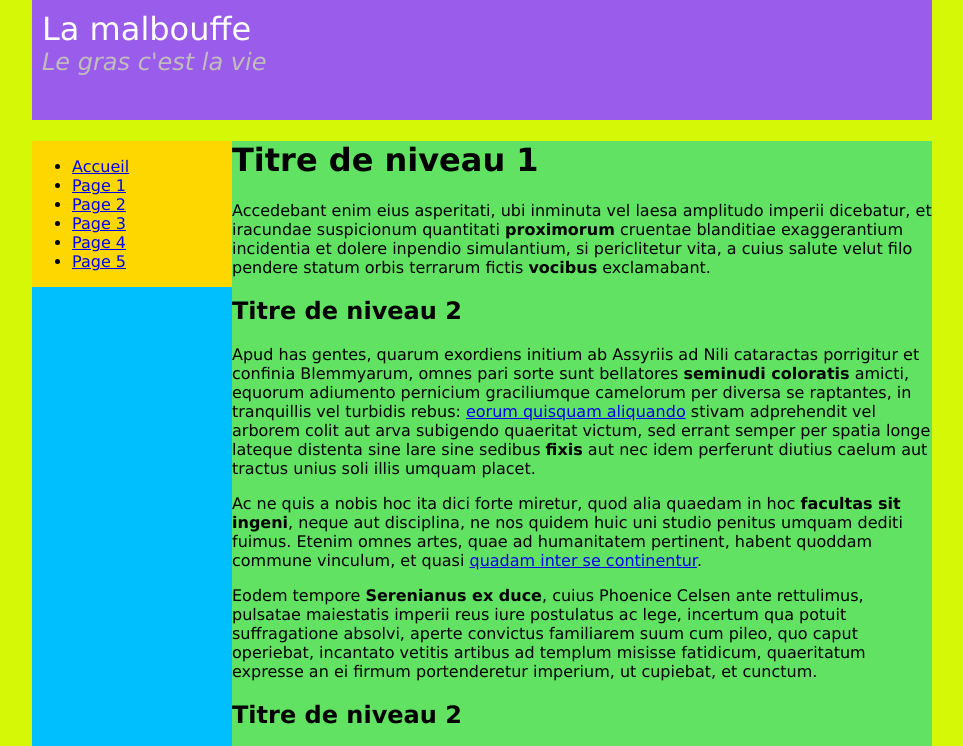
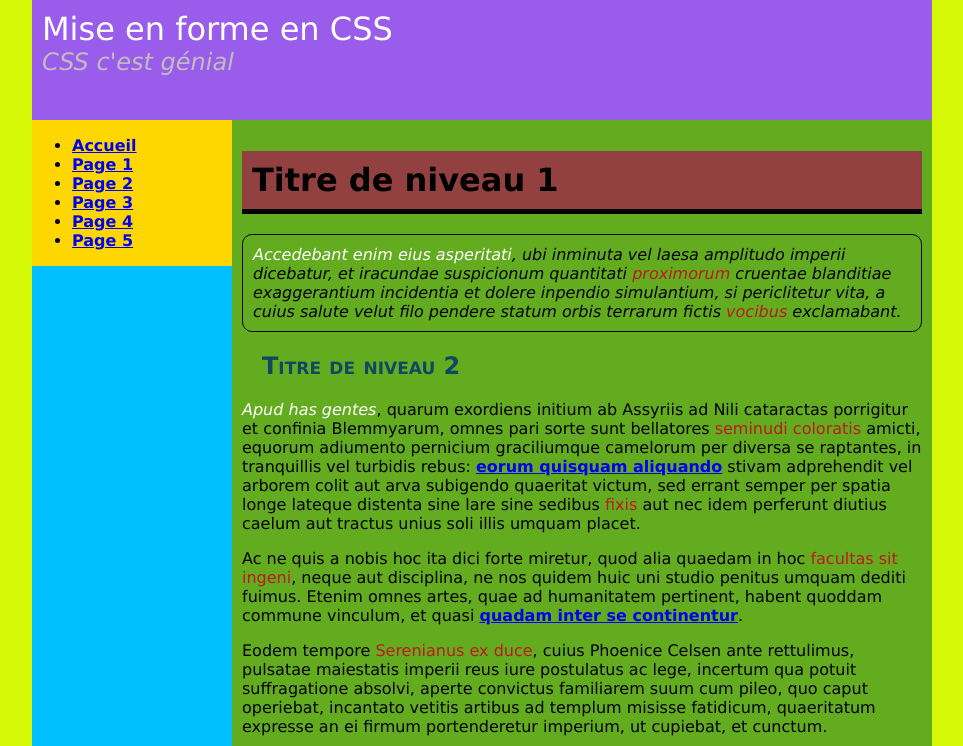
Before and after one commit to romainvhk/Mise-en-forme-en-CSS, a plain HTML site: page index.html in a window 1280 px wide. Shown: the top 746 px of the page, without its empty margins (158-1121 px from the left). Drawn offline with Linux system fonts and the light colour scheme.

Commit message:
Modification de index.html et de style.css
modification de : pieddepage, colonne_contenu, h1, h2, strong, premier p, a.

```diff
--- a/index.html
+++ b/index.html
@@ -9,8 +9,8 @@
     <body>
         <div class="page">
             <div class="entete">
-                <div class="titre_du_site">La malbouffe</div>
-                <div class="notre_slogan">Le gras c'est la vie</div>
+                <div class="titre_du_site">Mise en forme en CSS</div>
+                <div class="notre_slogan">CSS c'est génial</div>
             </div>
             <div class="colonnes">
                 <div class="colonne_menu">
@@ -25,8 +25,8 @@
                 </div>
                 <div class="colonne_contenu">
                     <h1>Titre de niveau 1</h1>
-                    <p>
-                       Accedebant enim eius asperitati, ubi inminuta vel laesa
+                    <p class="introduction">
+                       <em>Accedebant enim eius asperitati</em>, ubi inminuta vel laesa
                        amplitudo imperii dicebatur, et iracundae suspicionum
                        quantitati <strong>proximorum</strong> cruentae blanditiae
                        exaggerantium incidentia et dolere inpendio simulantium, si
@@ -36,7 +36,7 @@
 
                     <h2>Titre de niveau 2</h2>
                     <p>
-                        Apud has gentes, quarum exordiens initium ab Assyriis ad Nili
+                        <em>Apud has gentes</em>, quarum exordiens initium ab Assyriis ad Nili
                         cataractas porrigitur et confinia Blemmyarum, omnes pari
                         sorte sunt bellatores <strong>seminudi coloratis</strong>
                         amicti, equorum adiumento pernicium graciliumque camelorum
--- a/style.css
+++ b/style.css
@@ -46,12 +46,14 @@ body{
     background-color: gold;
 }
 .colonne_contenu {
-    background-color: rgb(98, 226, 98);
+    background-color: rgb(99, 172, 32);
+    padding: 10px;
 }
 .pieddepage{
     background-color: #924040;
-    color: #00ff22;
+    color: #36ad11;
     text-align: center;
+    line-height: 3.1em;
 }
 .titre_du_site {
     font-size: 2em;
@@ -62,3 +64,39 @@ body{
     color: #c2bdbd;
     font-style: italic;
 }
+h1 {
+    background-color: #924040;
+    padding: 10px;
+    margin-bottom: 20px;
+    border-bottom: 5px solid black;
+}
+h2 {
+    color: #0e4863;
+    font-size: 1.5em;
+    margin: 20px;
+    font-variant: small-caps;
+}
+
+strong {
+    color:#bb1b1b;
+    font-weight: 100;
+}
+
+em {
+    color: #ffffff;
+}
+
+.introduction {
+    font-style: italic;
+    border: 1px solid black;
+    border-radius: 10px;
+    padding: 10px;
+}
+
+a {
+    font-weight: bold;
+}
+a:hover {
+    color : red;
+    text-decoration: none;
+}
```
